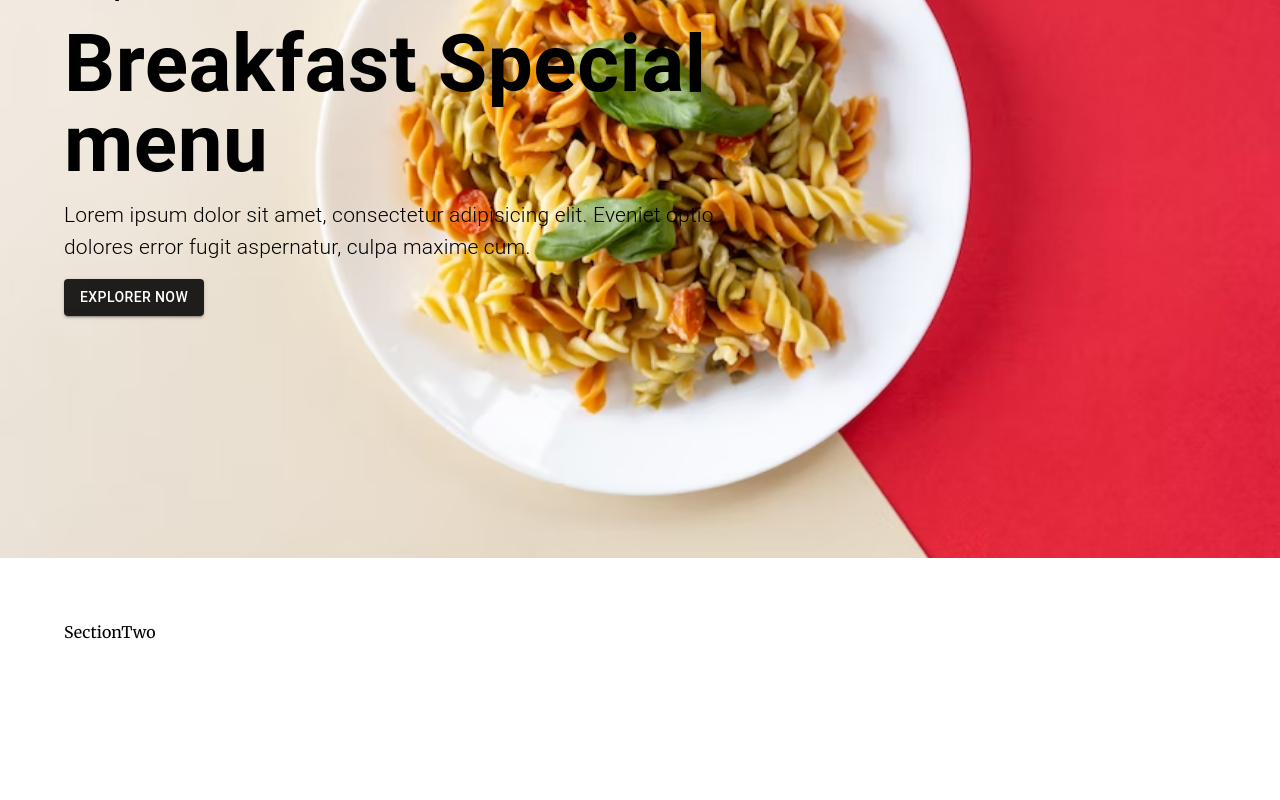
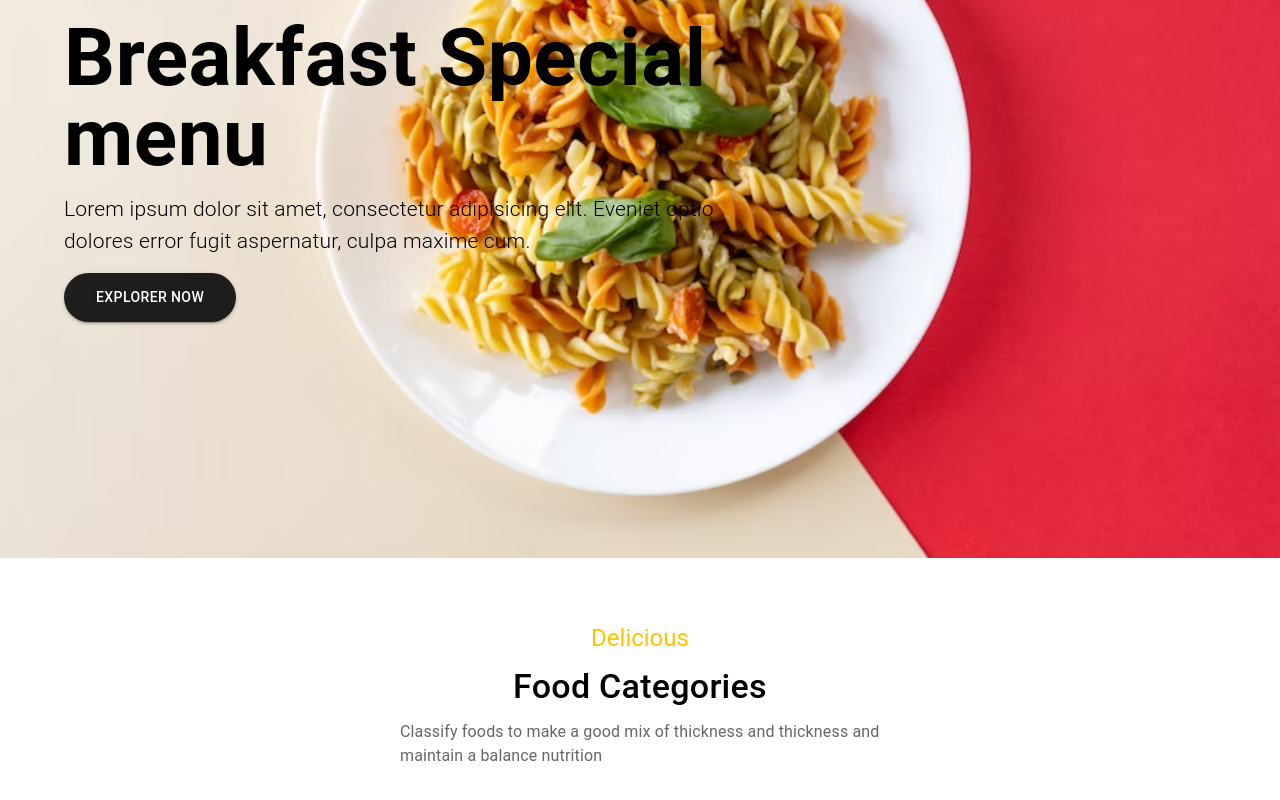
Before and after one commit to rhandyta/restaurant-reactjs-landingpage, a React (Vite) app: page / in a window 1280 px wide. Shown: the part 242-1042 px from the top of the page. Built offline with nearby package versions, Linux system fonts and the light colour scheme.

Commit message:
section 2 init

```diff
--- a/src/components/Navbar.jsx
+++ b/src/components/Navbar.jsx
@@ -1,10 +1,10 @@
-import { TakeoutDining, Menu as MenuIcon } from "@mui/icons-material";
+import { TakeoutDining, Menu as MenuIcon, Close } from "@mui/icons-material";
 import {
     AppBar,
-    Avatar,
     Box,
     Button,
     Container,
+    IconButton,
     Link,
     Stack,
     styled,
@@ -116,11 +116,10 @@ function Navbar() {
                         >
                             Login
                         </Button>
-                        <Button
+                        <IconButton
                             onClick={handleClick}
                             variant="contained"
                             size="small"
-                            color="primary"
                             sx={{
                                 fontSize: "1rem",
                                 p: 0,
@@ -133,8 +132,12 @@ function Navbar() {
                                 justifyContent: "center",
                             }}
                         >
-                            <MenuIcon sx={{ fontSize: "2rem" }} />
-                        </Button>
+                            {open ? (
+                                <Close sx={{ fontSize: "2rem" }} />
+                            ) : (
+                                <MenuIcon sx={{ fontSize: "2rem" }} />
+                            )}
+                        </IconButton>
                         <Menu
                             handleClose={handleClose}
                             open={open}
--- a/src/components/SectionOne.jsx
+++ b/src/components/SectionOne.jsx
@@ -66,7 +66,19 @@ function SectionOne() {
                     Eveniet optio dolores error fugit aspernatur, culpa maxime
                     cum.
                 </Typography>
-                <StyledButton variant="contained">EXPLORER NOW</StyledButton>
+                <StyledButton
+                    variant="contained"
+                    sx={{
+                        px: {
+                            xs: 2,
+                            sm: 4,
+                        },
+                        py: 1.5,
+                        borderRadius: 20,
+                    }}
+                >
+                    EXPLORER NOW
+                </StyledButton>
             </Stack>
         </Stack>
     );
--- a/src/components/SectionTwo.jsx
+++ b/src/components/SectionTwo.jsx
@@ -1,8 +1,27 @@
-import { Box } from "@mui/material";
+import { Box, Stack, Typography } from "@mui/material";
 import React from "react";
 
 function SectionTwo() {
-    return <Box height="100vh">SectionTwo</Box>;
+    return (
+        <Box height="100vh">
+            <Stack direction="column" spacing={1.5} alignItems="center">
+                <Typography variant="h5" color="#ffc400" component="h6">
+                    Delicious
+                </Typography>
+                <Typography variant="h4" component="h6" fontWeight={500}>
+                    Food Categories
+                </Typography>
+                <Typography
+                    variant="body1"
+                    color="text.secondary"
+                    maxWidth={480}
+                >
+                    Classify foods to make a good mix of thickness and thickness
+                    and maintain a balance nutrition
+                </Typography>
+            </Stack>
+        </Box>
+    );
 }
 
 export default SectionTwo;
```
